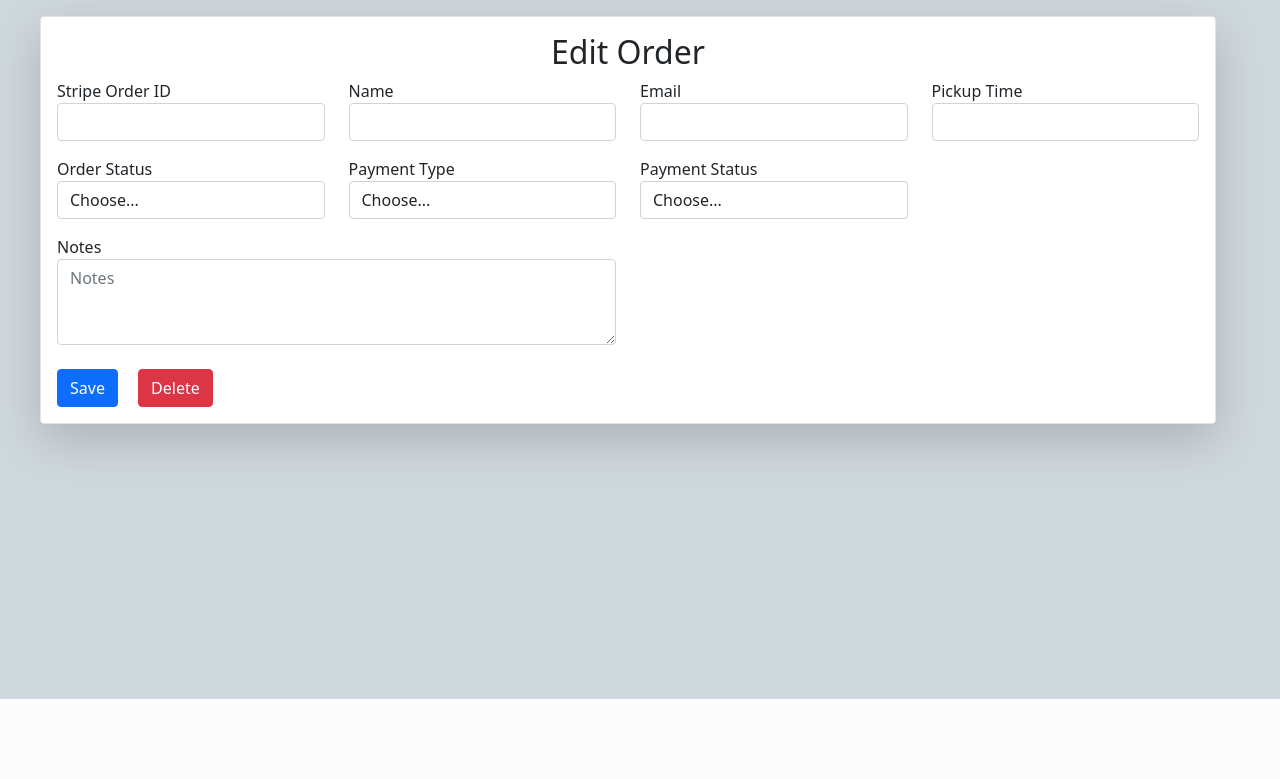
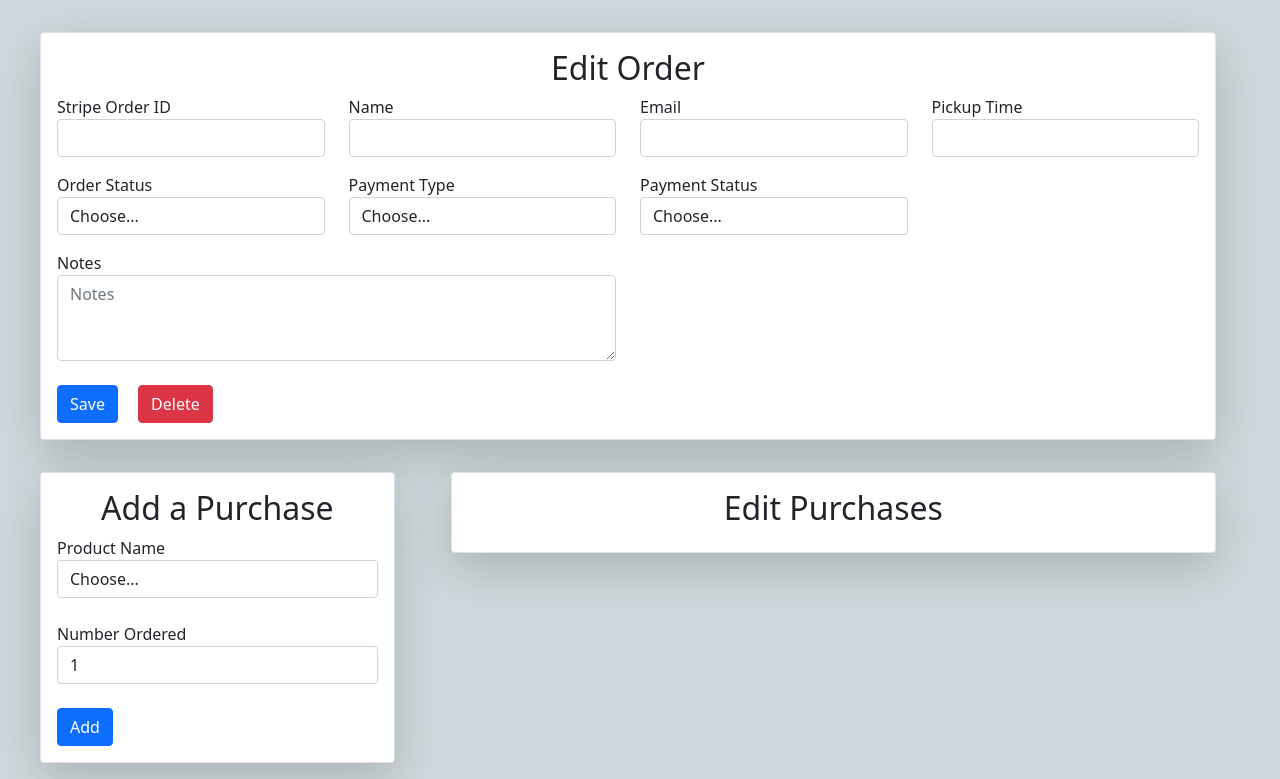
Before and after one commit to ethanschreur/kids-krafts, a Flask app: template app/templates/seller/order.html in a window 1280 px wide. Shown: the part 101-880 px from the top of the page. Before the commit the page ends 800 px from the top, so only its background shows below. Run offline with Flask 2, Linux system fonts and the light colour scheme; the template is opened without the code that fills it, so the values that code supplies are empty; some libraries are stand-ins or nearby versions.

Commit message:
add purchases

```diff
--- a/app/templates/seller/order.html
+++ b/app/templates/seller/order.html
@@ -4,7 +4,7 @@
 
 {% block content %}
 <div class="row container-fluid">
-    <div class="mb-3 mb-4 edit-order col-12">
+    <div class="mt-3 edit-order col-12">
         <div class="p-3 m-3 view-product-container border rounded shadow-lg">
             <center><h2>Edit Order</h2></center>
             <form method="POST" action="/orders/{{order.id}}">
@@ -96,5 +96,54 @@
             </form>
         </div>
     </div>
+    <div class="add-purchase col-12 col-md-6 col-lg-4">
+        <div class="p-3 m-3 view-purchase-container border rounded shadow-lg bg-white">
+            <center><h2>Add a Purchase</h2></center>
+            <form class="" action="/orders/{{order.id}}/purchases" method="POST">
+                <div class="col-12">
+                    <label for="product-id">Product Name</label>
+                    <select id="product-id" name="product_id" class="form-control" required>
+                        <option selected>Choose...</option>
+                        {% for prod in products %}
+                        <option value="{{prod.id}}">{{prod.name}}</option>
+                        {% endfor %}
+                    </select>
+                        <br>
+                        <label for="number-ordered">Number Ordered</label>
+                        <input type="number" name="number_ordered" class="form-control" id="number-ordered" value="1" min="1" required>
+                        <br>
+                        <button type="submit" class="btn btn-primary">Add</button>
+                </div>
+            </form>
+        </div>
+    </div>
+    <div class="edit-purchase col-12 col-md-6 col-lg-8">
+        <div class="p-3 m-3 edit-purchase-container border rounded shadow-lg bg-white">
+            <center><h2>Edit Purchases</h2></center>
+            <div class="row">
+            {% for purchase in order.purchases %}
+            <div class="col-6 col-lg-4 col-xl-3">
+                <form class="mt-3" action="" method="POST">
+                    <div class="form-group">
+                        <span>{{prod_info[purchase.product_id][0]}}</span>
+                        <br>
+                        <img src="{{prod_info[purchase.product_id][1]}}" class="prod-img"></img>
+                    </div>
+                    <div class="mt-3">
+                    <div class="form-group col-6">
+                        <label for="number-ordered">Number Ordered</label>
+                        <input type="number" name="number_ordered" class="form-control" id="number-ordered" min="1" value="{{purchase.number_ordered}}" required>
+                    </div>
+                    <div class="mt-3 form-group col-6">
+                        <label for="number-made">Number Made</label>
+                        <input type="number" name="number_made" class="form-control" id="number-made" min="0" value="{{purchase.number_made}}" required>
+                    </div>
+                    </div>
+                </form>
+            </div>
+            {% endfor %}
+            </div>
+        </div>
+    </div>
 </div>
 {% endblock %}
```
Also changed, not shown: app/__init__.py (+20 -2 lines), tests/test_customer_routes.py (+13 -0 lines), tests/test_seller_routes.py (+21 -0 lines).
